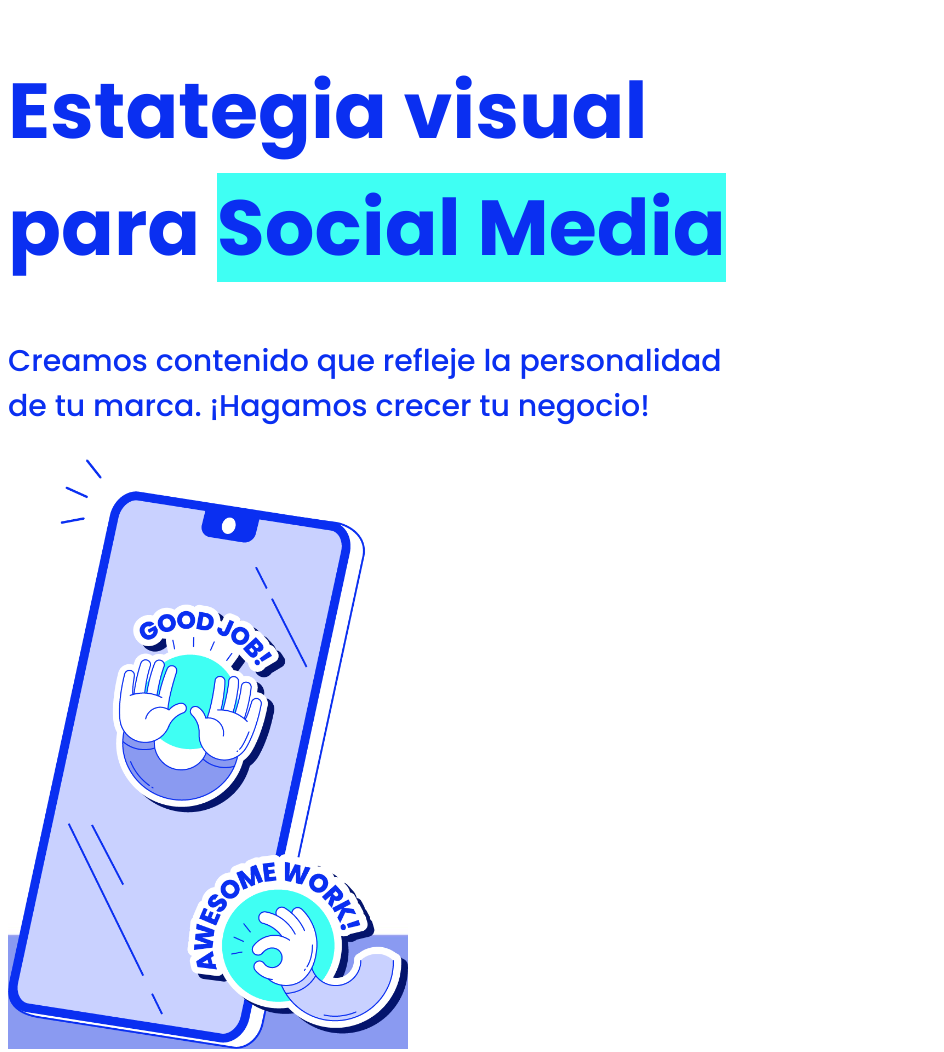
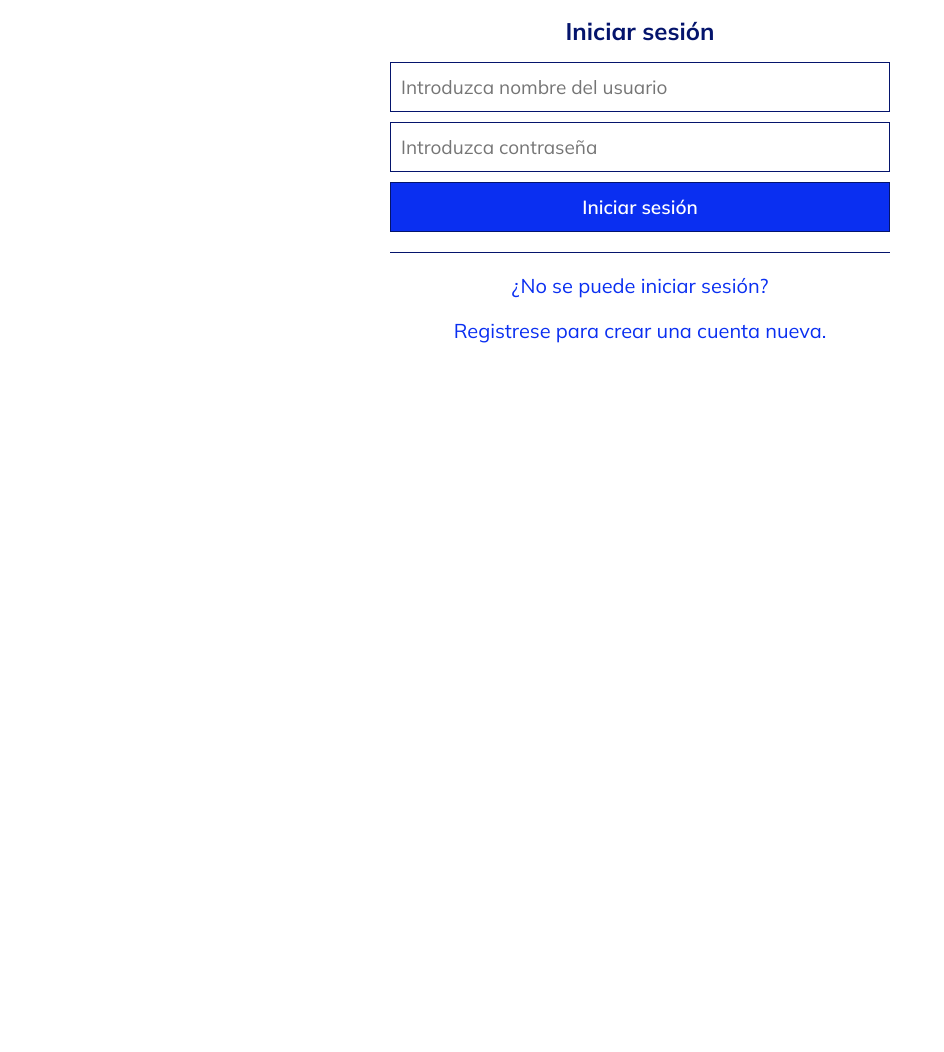
Before and after one commit to Madelin-Aov/Digitalers_02_Lab1, a plain HTML site: page index.html in a window 1280 px wide. Shown: the whole page, without its empty margins (0-944 px from the left). After the commit the page ends 800 px from the top, so only its background shows below. Drawn offline with Linux system fonts and the light colour scheme; a web font is replaced by a local one.

Commit message:
Formulario, log in

```diff
--- a/index.html
+++ b/index.html
@@ -5,20 +5,23 @@
     <meta charset="UTF-8">
     <meta http-equiv="X-UA-Compatible" content="IE=edge">
     <meta name="viewport" content="width=device-width, initial-scale=1.0">
-    <title>Laboratorio 1</title>
     <link rel="stylesheet" href="style.css">
+    <title>Desafio 3</title>
+
 </head>
 
-<div>
-
-    <h1>Estategia visual <br> para <span>Social Media</span> </h1>
+<body>
+    <h1>Iniciar sesión</h1>
+    <form action="">
+        <input type="text" placeholder="Introduzca nombre del usuario">
+        <input type="password" placeholder="Introduzca contraseña">
+        <button>Iniciar sesión</button>
+    </form>
 
 
-    <p> Creamos contenido que refleje la personalidad <br> de tu marca. ¡Hagamos crecer tu negocio! </p>
-
-    <img src="imagenes/celu.png" alt="">
-
-</div>
+    <p>¿No se puede iniciar sesión?</p>
+    <p>Registrese para crear una cuenta nueva.</p>
+    </form>
 
 </body>
 
--- a/style.css
+++ b/style.css
@@ -1,33 +1,62 @@
-@import url('https://fonts.googleapis.com/css2?family=Asap:wght@400;700&family=MuseoModerno:wght@700&display=swap');
+@import url('https://fonts.googleapis.com/css2?family=Mulish:wght@400;600;700&display=swap');
 
-@import url('https://fonts.googleapis.com/css2?family=Poppins:wght@500;700&display=swap');
+* {
+    box-sizing: border-box;
+}
 
+body,
+button,
+input {
+    font-family: 'Mulish', sans-serif;
+
+}
 
 body {
-    font-family: 'Poppins', sans-serif;
-    color: #0a2ff1;
+    text-align: center;
+
 }
 
 h1 {
-    font-size: 78px;
-    font-weight: 700;
+    font-size: 24px;
+    color: #04146c;
+    font-weight: bold;
 }
 
-img {
-    width: 400px;
-    background-image: url(../imagenes/fondo.JPG);
+input,
+button {
+    border: 1px solid #04146c;
+    width: 500px;
+    height: 50px;
+    padding: 10px;
+    font-size: 19px;
+    font-weight: 400;
+    margin-bottom: 10px;
 }
 
-div {
-    width: 100%;
-}
-
-span {
-    background-color: #3ffff3;
+button,
+input {
+    display: block;
 }
 
 
+
+button {
+
+    color: white;
+    background-color: #0a2ff1;
+    font-weight: 600;
+}
+
+form {
+    border-bottom: 1px solid #04146c;
+    padding-bottom: 10px;
+    width: 500px;
+    margin: auto;
+
+}
+
 p {
-    font-weight: 500;
-    font-size: 30px;
+    font-weight: 400;
+    color: #0a2ff1;
+    font-size: 20px;
 }
```
